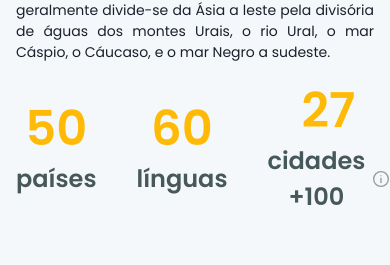
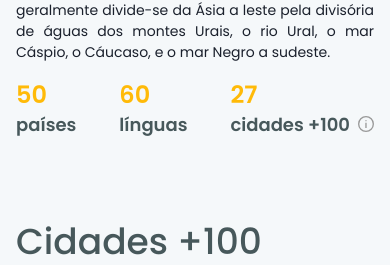
Before and after one commit to gutemberg-jhonata/worldtrip, a Next.js app: page /continents/europe in a window 390 px wide. Shown: the part 283-548 px from the top of the page. Built offline with nearby package versions, Linux system fonts and the light colour scheme; data requests are answered from the project's data file.

Commit message:
Make ContinentInfo responsive

```diff
--- a/src/components/ContinentInfo/ContinentItem.tsx
+++ b/src/components/ContinentInfo/ContinentItem.tsx
@@ -12,7 +12,7 @@ export function ContinentItem({ value, label, children }: ContinentItemProps) {
     <Box>
       <Heading
         fontWeight="semibold"
-        fontSize="5xl"
+        fontSize={["2xl", "4xl", "5xl"]}
         color="yellow.500"
       >
         {value}
@@ -21,7 +21,7 @@ export function ContinentItem({ value, label, children }: ContinentItemProps) {
       <Flex alignItems="center">
         <Text
           fontWeight="semibold"
-          fontSize="2xl"
+          fontSize={["lg", "xl", "2xl"]}
           color="gray.600"
         >
           {children}
--- a/src/components/ContinentInfo/index.tsx
+++ b/src/components/ContinentInfo/index.tsx
@@ -1,4 +1,4 @@
-import { HStack, StackProps } from "@chakra-ui/react"
+import { HStack, StackProps, useBreakpointValue } from "@chakra-ui/react"
 
 import { ContinentItem } from "./ContinentItem"
 
@@ -15,8 +15,16 @@ export function ContinentInfo({
   ...rest
 }: ContinentInfoProps) {
 
+  const isWideVersion = useBreakpointValue({ base: false, lg: true })
+  const textAlign = isWideVersion ? "center" : "left"
+
   return (
-    <HStack spacing="10" textAlign="center" {...rest}>
+    <HStack
+      spacing={10}
+      justify="space-between"
+      textAlign={textAlign}
+      {...rest}
+    >
       <ContinentItem value={countries}>países</ContinentItem>
       <ContinentItem value={languages}>línguas</ContinentItem>
       <ContinentItem
```
